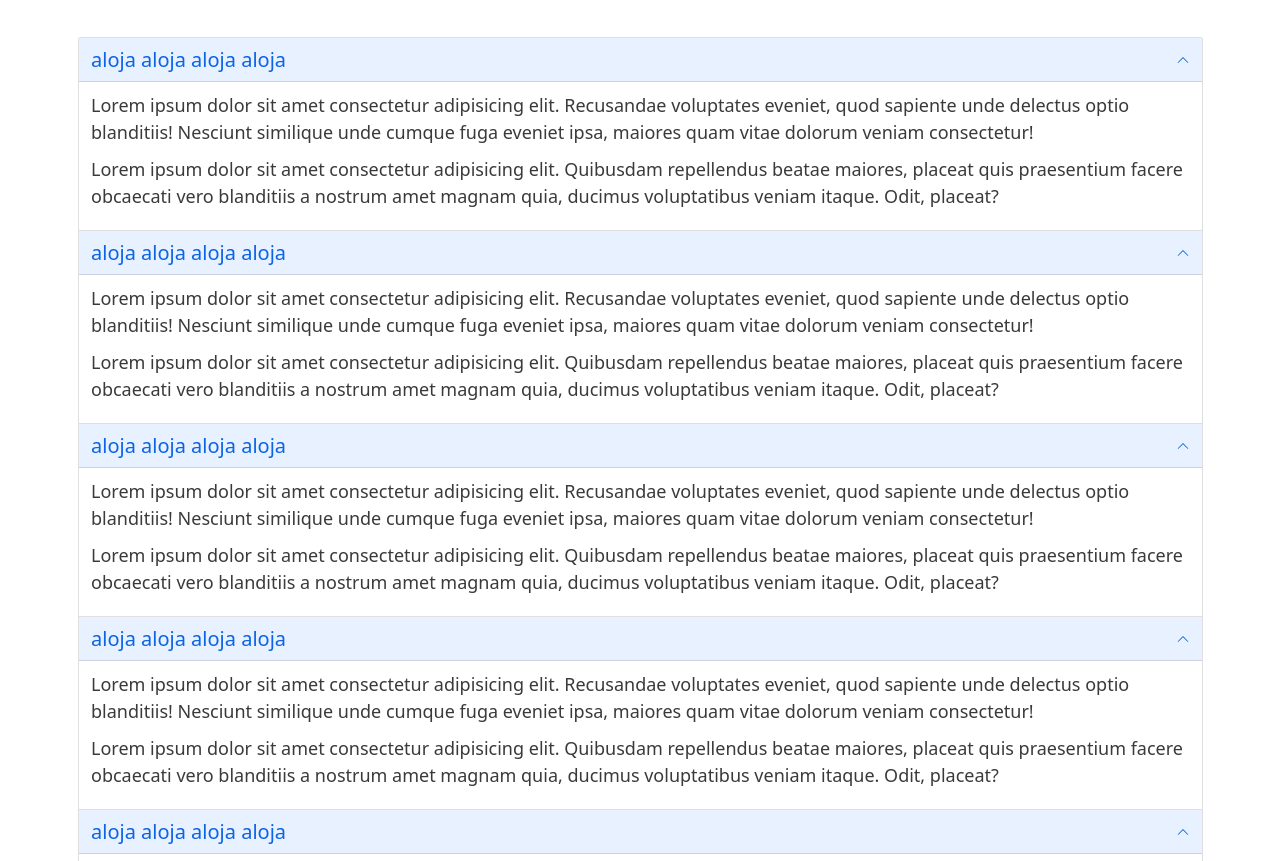
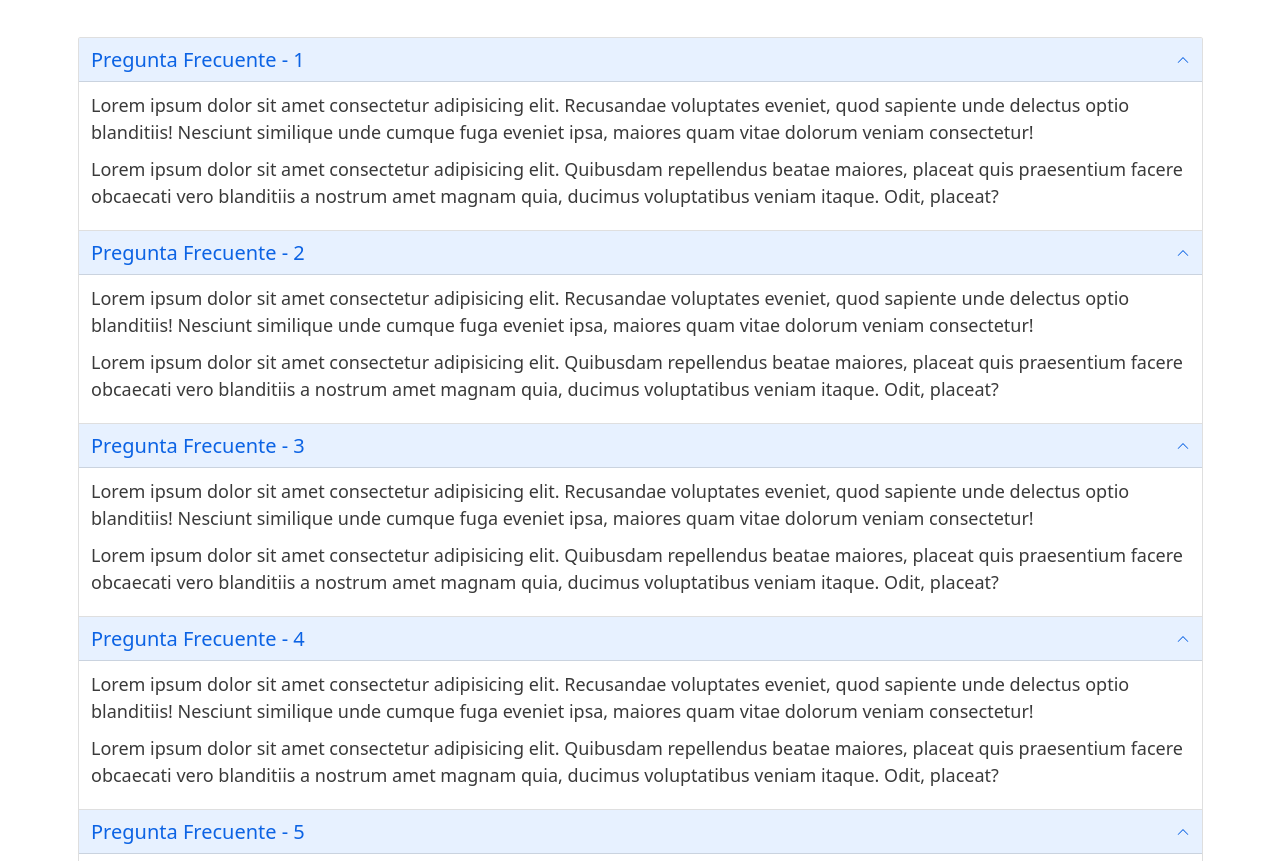
Before and after one commit to LautaroMaza7/primer-repository, a plain HTML site: page pages/tutoriales.html in a window 1280 px wide. Shown: the part 664-1525 px from the top of the page. Drawn offline with nearby package versions, Linux system fonts and the light colour scheme.

Commit message:
questions

```diff
--- a/pages/tutoriales.html
+++ b/pages/tutoriales.html
@@ -114,7 +114,7 @@
                     aria-expanded="true"
                     aria-controls="chapter-1"
                   >
-                    aloja aloja aloja aloja
+                    Pregunta Frecuente - 1
                   </button>
                 </h2>
                 <div
@@ -151,7 +151,7 @@
                     aria-expanded="true"
                     aria-controls="chapter-2"
                   >
-                    aloja aloja aloja aloja
+                  Pregunta Frecuente - 2
                   </button>
                 </h2>
                 <div
@@ -188,7 +188,7 @@
                     aria-expanded="true"
                     aria-controls="chapter-3"
                   >
-                    aloja aloja aloja aloja
+                  Pregunta Frecuente - 3
                   </button>
                 </h2>
                 <div
@@ -225,7 +225,7 @@
                     aria-expanded="true"
                     aria-controls="chapter-4"
                   >
-                    aloja aloja aloja aloja
+                  Pregunta Frecuente - 4
                   </button>
                 </h2>
                 <div
@@ -262,7 +262,7 @@
                     aria-expanded="true"
                     aria-controls="chapter-5"
                   >
-                    aloja aloja aloja aloja
+                  Pregunta Frecuente - 5
                   </button>
                 </h2>
                 <div
```
